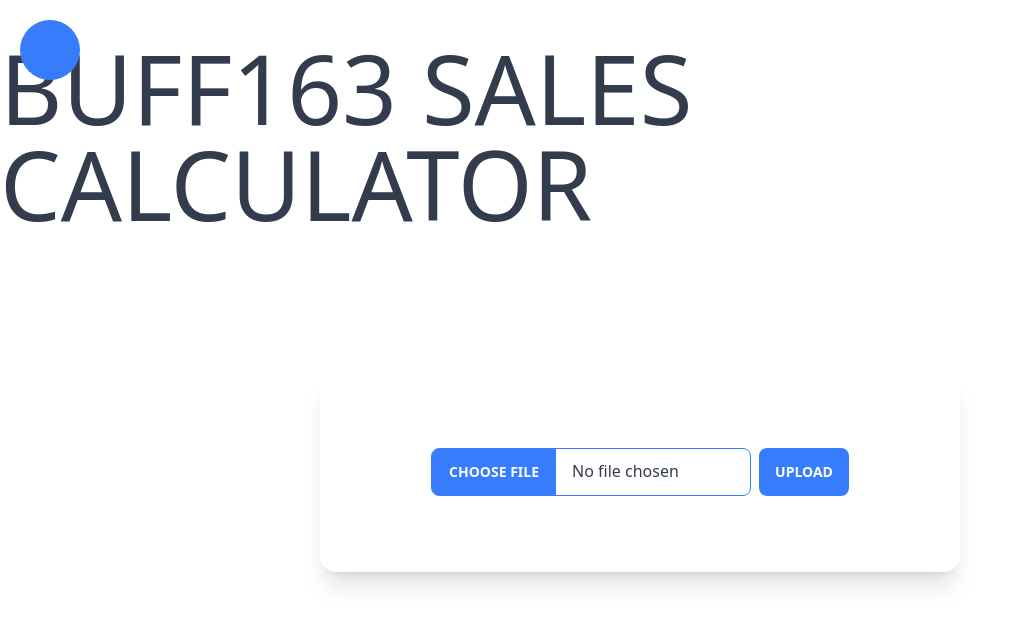
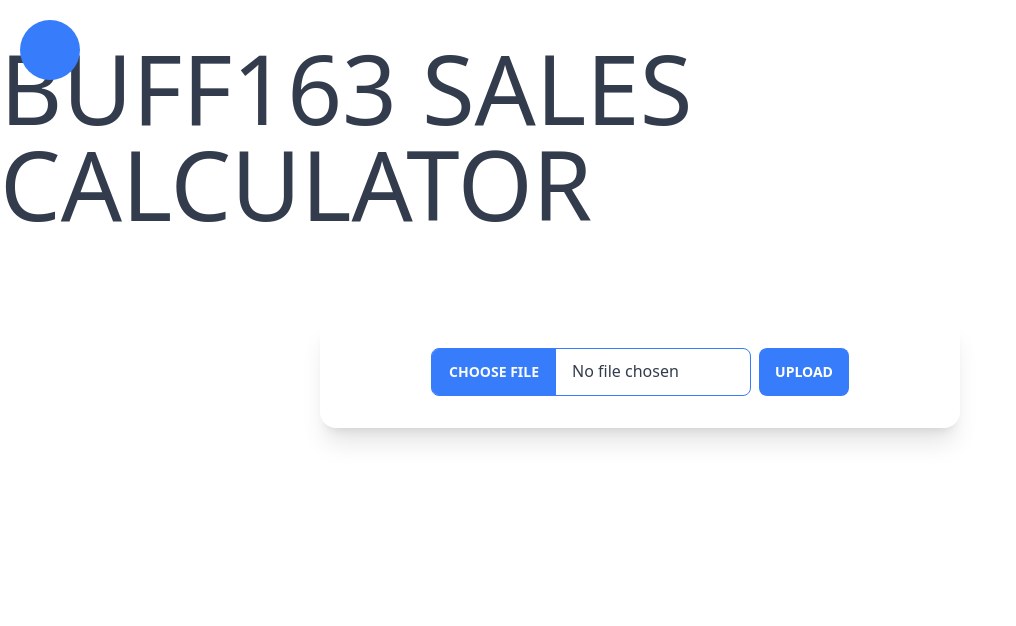
Before and after one commit to shresthashreejan/buff163Calc, a SvelteKit app: page / in a window 1280 px wide. Shown: the top 626 px of the page, without its empty margins (0-1016 px from the left). Built offline with nearby package versions, Linux system fonts and the light colour scheme.

Commit message:
Added animations to basic elements

```diff
--- a/src/routes/+page.svelte
+++ b/src/routes/+page.svelte
@@ -1,6 +1,19 @@
 <script>
+	import { onMount } from 'svelte';
 	import { spring } from 'svelte/motion';
+	import { fade, fly, slide } from 'svelte/transition';
+	import { backInOut } from 'svelte/easing';
 
+	// Variables to store results
+	let priceInUSD;
+	let priceInNPR;
+
+	let loadedDOM = false;
+	onMount(() => {
+		loadedDOM = true;
+	});
+
+	let size = spring(30);
 	let coords = spring(
 		{ x: 50, y: 50 },
 		{
@@ -8,11 +21,6 @@
 			damping: 0.5
 		}
 	);
-	let size = spring(30);
-
-	// Variables to store results
-	let priceInUSD;
-	let priceInNPR;
 
 	function csvUpload() {
 		const csvInput = document.getElementById('csvInput');
@@ -71,22 +79,35 @@
 	}
 </script>
 
+{#if loadedDOM}
 	<div class="flex justify-center min-h-screen">
 		<div class="flex-col justify-center items-center">
-		<div class="uppercase py-10 text-3xl md:text-7xl lg:text-8xl flex justify-center">
+			<div
+				in:fly={{ y: 200, duration: 1000 }}
+				out:fade
+				class="uppercase py-10 text-3xl md:text-7xl lg:text-8xl flex justify-center"
+			>
 				BUFF163 Sales Calculator
 			</div>
-		<div class="flex justify-center items-center h-1/2">
-			<div class="card bg-base-100 shadow-xl w-1/2 h-1/2">
-				<div class="card-body flex justify-center">
+			<div class="flex justify-center items-center h-1/4">
+				<div
+					in:slide={{ duration: 1000, axis: 'y', easing: backInOut }}
+					class="card z-10 bg-base-100 shadow-xl w-full md:w-1/2"
+				>
+					<div
+						in:fade={{
+							duration: 500
+						}}
+						class="card-body flex justify-center"
+					>
 						<div class="card-actions flex justify-center">
 							<input
 								type="file"
 								id="csvInput"
-							class="file-input file-input-secondary hover:file-input-primary w-full max-w-xs z-10"
+								class="file-input file-input-secondary hover:file-input-primary w-full max-w-xs"
 							/>
 							<button
-							class="btn btn-primary z-10 border-0 bg-secondary hover:bg-primary text-white"
+								class="btn btn-primary border-0 bg-secondary hover:bg-primary text-white"
 								on:click={csvUpload}>Upload</button
 							>
 						</div>
@@ -109,10 +130,11 @@
 
 	<svg
 		class="absolute w-full h-full left-0 top-0"
-	on:pointermove={(e) => {
+		on:mousemove={(e) => {
 			coords.set({ x: e.clientX, y: e.clientY });
 			e.stopPropagation();
 		}}
 	>
 		<circle class="fill-secondary" cx={$coords.x} cy={$coords.y} r={$size} />
 	</svg>
+{/if}
```
Lines whose indentation alone changed are shown as unchanged.
